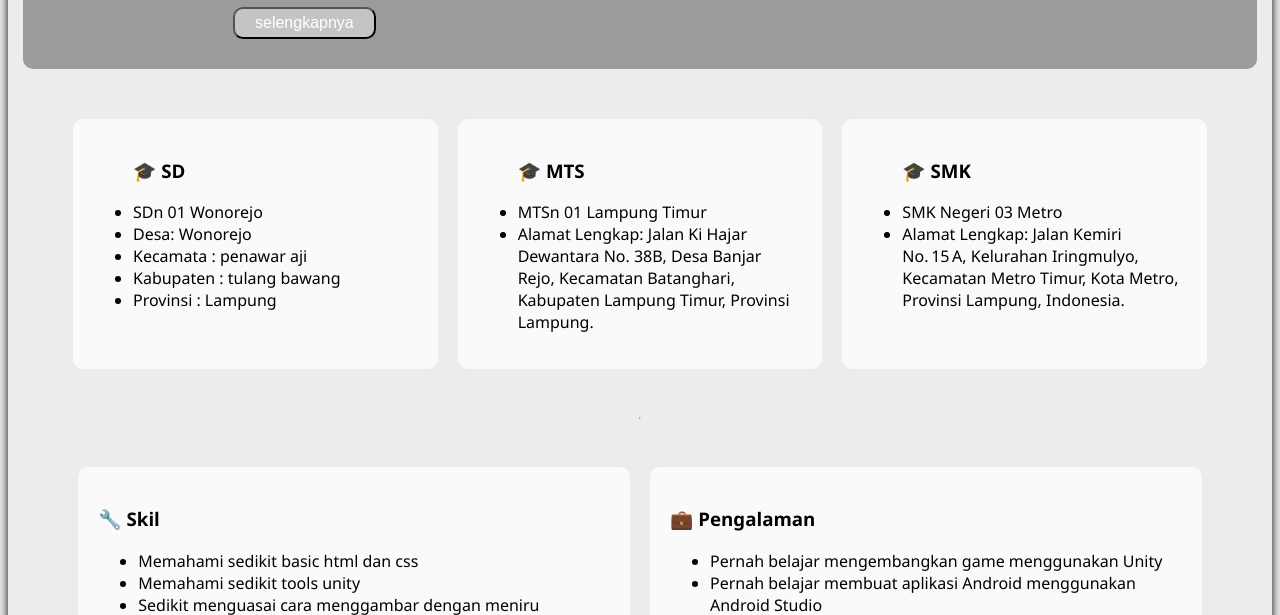
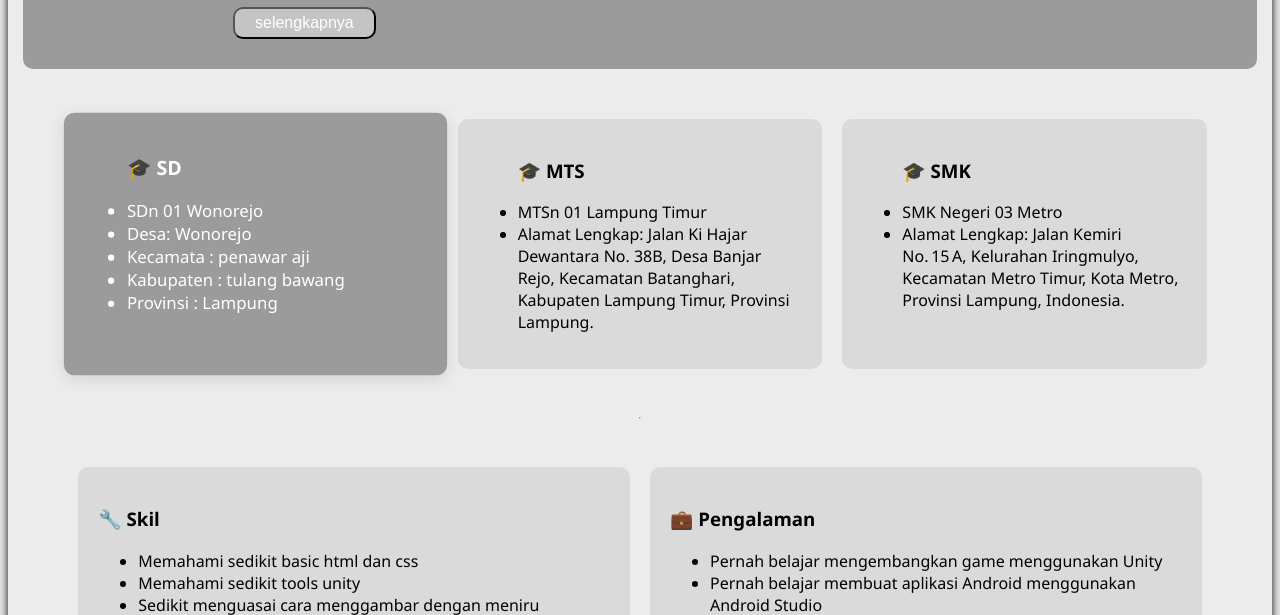
Before and after one commit to Xastra-Zhen/portofolio, a plain HTML site: page index.html in a window 1280 px wide. In both pictures the pointer is over the element 255 px from the left and 429 px from the top of the page. Shown: the part 185-800 px from the top of the page. Drawn offline with Linux system fonts and the light colour scheme.

Commit message:
Add files via upload
tambah

```diff
--- a/assets/css/style.css
+++ b/assets/css/style.css
@@ -5,8 +5,6 @@
     padding: 10px 20px;
     margin: 0;
     border-radius: 10px;
-
-
 }
 .hero2{
     display: flex;
@@ -66,18 +64,26 @@ footer{
     padding: 20px;
 }
 .box-2, .box-3 {
-    background-color: rgb(250, 250, 250);
+    background-color: rgb(218, 218, 218);
     padding: 20px;
     border-radius: 10px;
     flex: 1;
     margin-top: 0;
+    transition: 0,5s;
 }
 .box-1 {
-    background-color: rgb(250, 250, 250);
+    background-color: rgb(218, 218, 218);
     padding: 20px;
     border-radius: 10px;
     flex: 1;
     margin-top: 0;
+    transition: 0,5s;
+}
+.box-1:hover,.box-2:hover,.box-3:hover{
+    background-color: rgb(155, 155, 155);
+    transform: scale(1.05);
+    box-shadow: 0 4px 15px rgba(0, 0, 0, 0.1);
+    color: white;
 }
 
 .button-link {
@@ -87,6 +93,10 @@ footer{
     padding: 5px 10px;
     border-radius: 10px;
     text-decoration: none;
+}
+.button-link:hover{
+    background-color: rgb(180, 180, 180);
+    transform: scale(1.50);
 }
 
 @media screen and (max-width: 900px) {
@@ -105,6 +115,7 @@ footer{
     .box-1, .box-2, .box-3 {
         width: 100%;
         margin-bottom: 20px;
+        padding: 8px;
     }
     footer {
         align-items: center;
```
Also changed, not shown: assets/img/mahiru.jpg (added).
